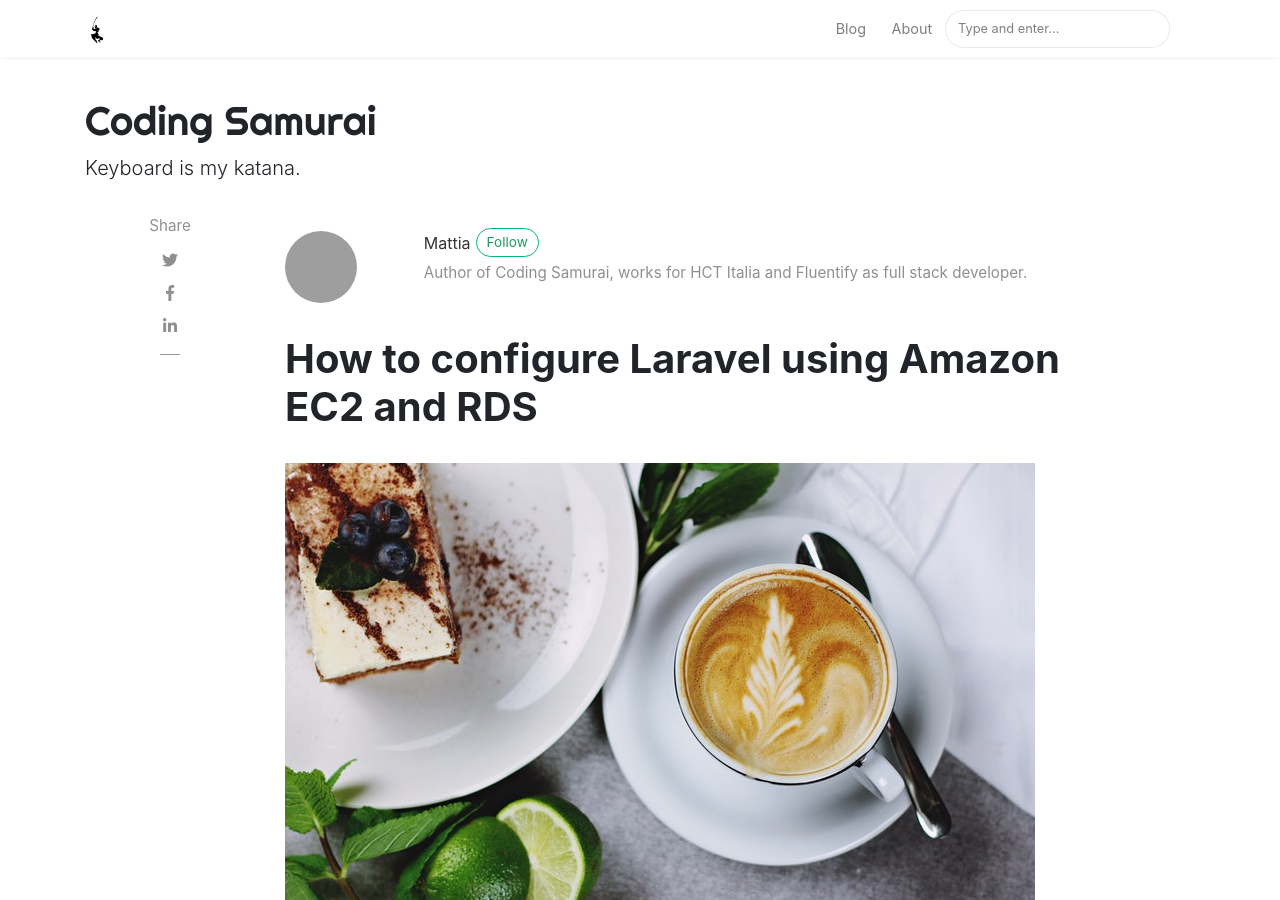
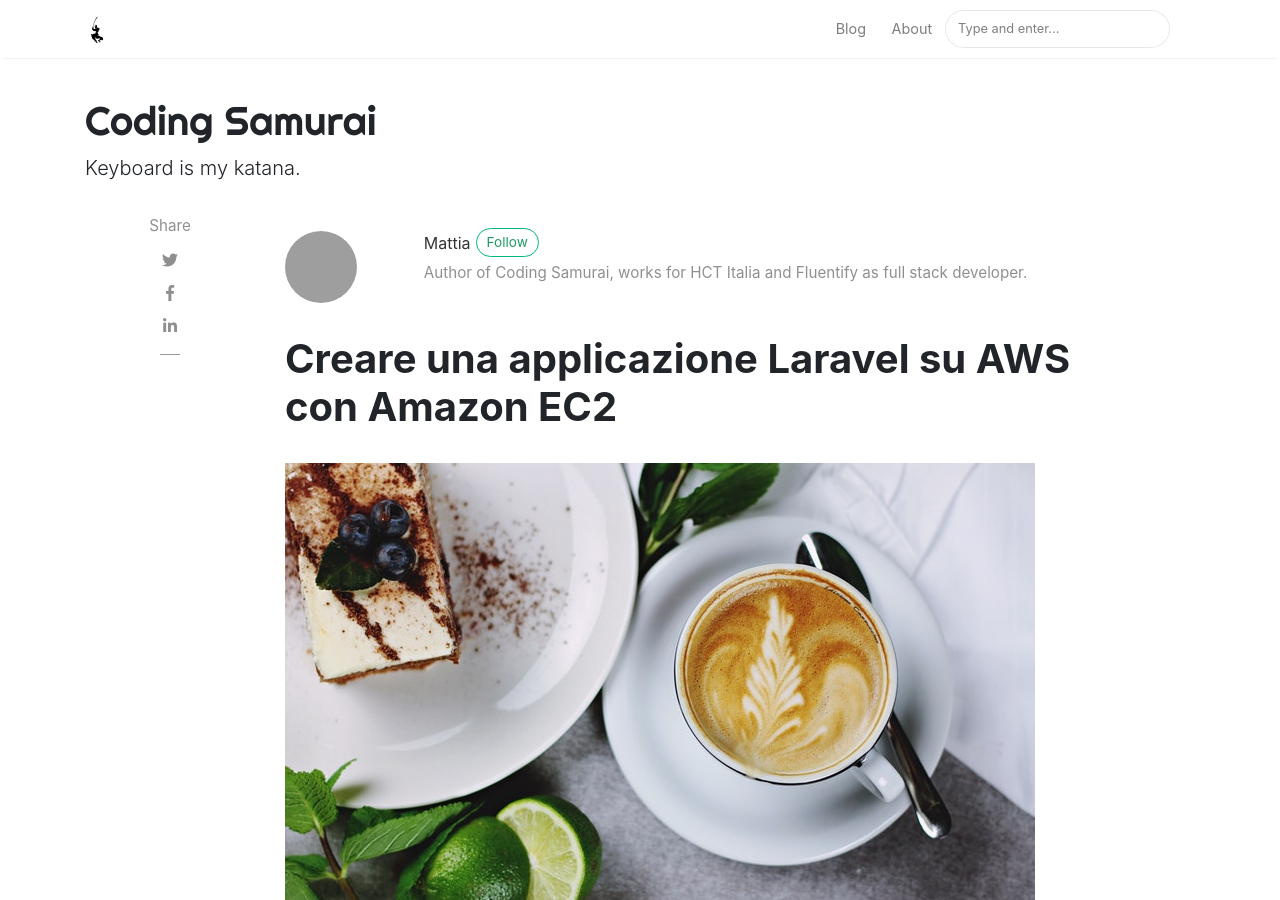
Before and after one commit to mattiatoselli/codingsamurai, a Jekyll site: the page built from _posts/2020-12-23-how-to-configure-laravel-on-amazon-ec2.md.md, in a window 1280 px wide and 900 px high. Built offline with Jekyll 4.4.1, drawn with Linux system fonts in a browser that asks for light colours; nearby versions of some CDN libraries; comment, search, counter and statistics services are not loaded; grey boxes are pictures that could not be loaded.

Commit message:
Update 2020-12-23-how-to-configure-laravel-on-amazon-ec2.md.md

```diff
--- a/_posts/2020-12-23-how-to-configure-laravel-on-amazon-ec2.md.md
+++ b/_posts/2020-12-23-how-to-configure-laravel-on-amazon-ec2.md.md
@@ -1,6 +1,6 @@
 ---
 layout: post
-title:  "How to configure Laravel using Amazon EC2 and RDS"
+title:  "Creare una applicazione Laravel su AWS con Amazon EC2"
 author: mattia
 categories: [ AWS, tutorial, EC2, Laravel ]
 image: assets/images/16.jpg
```
